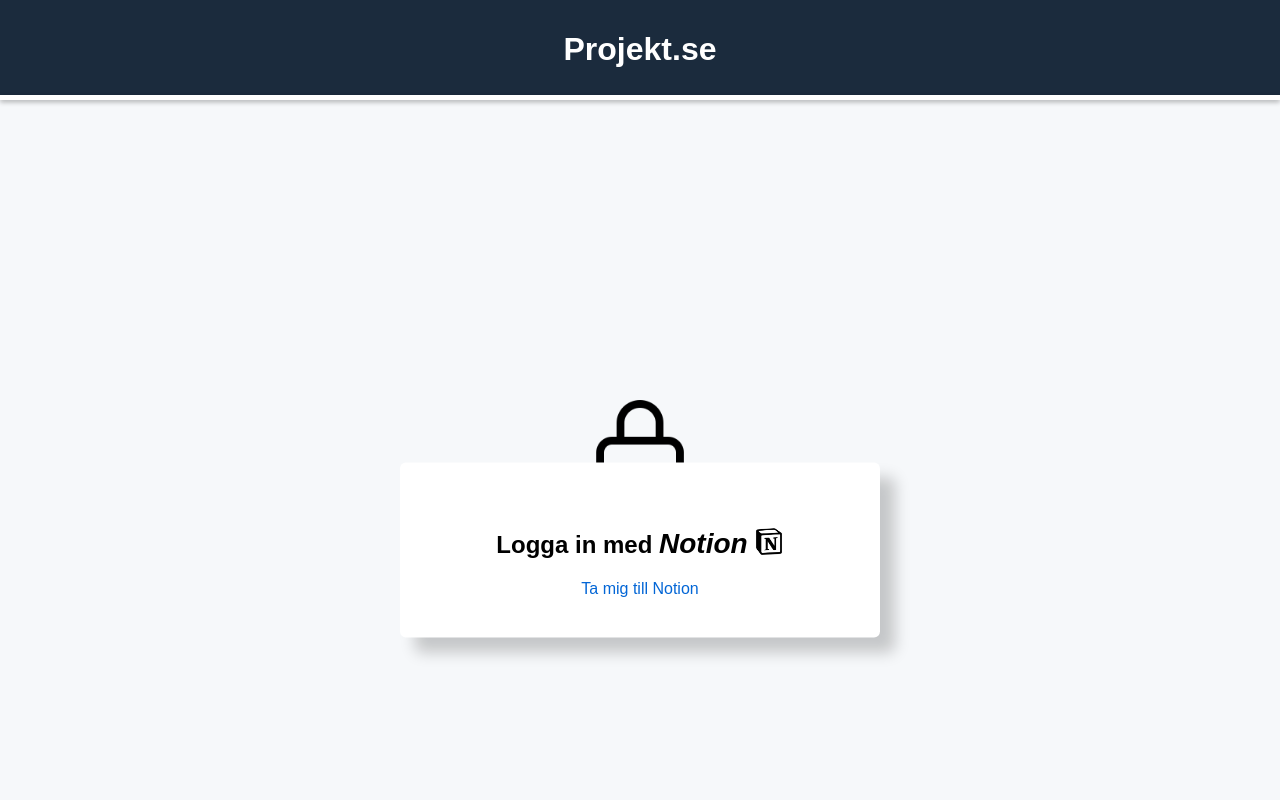
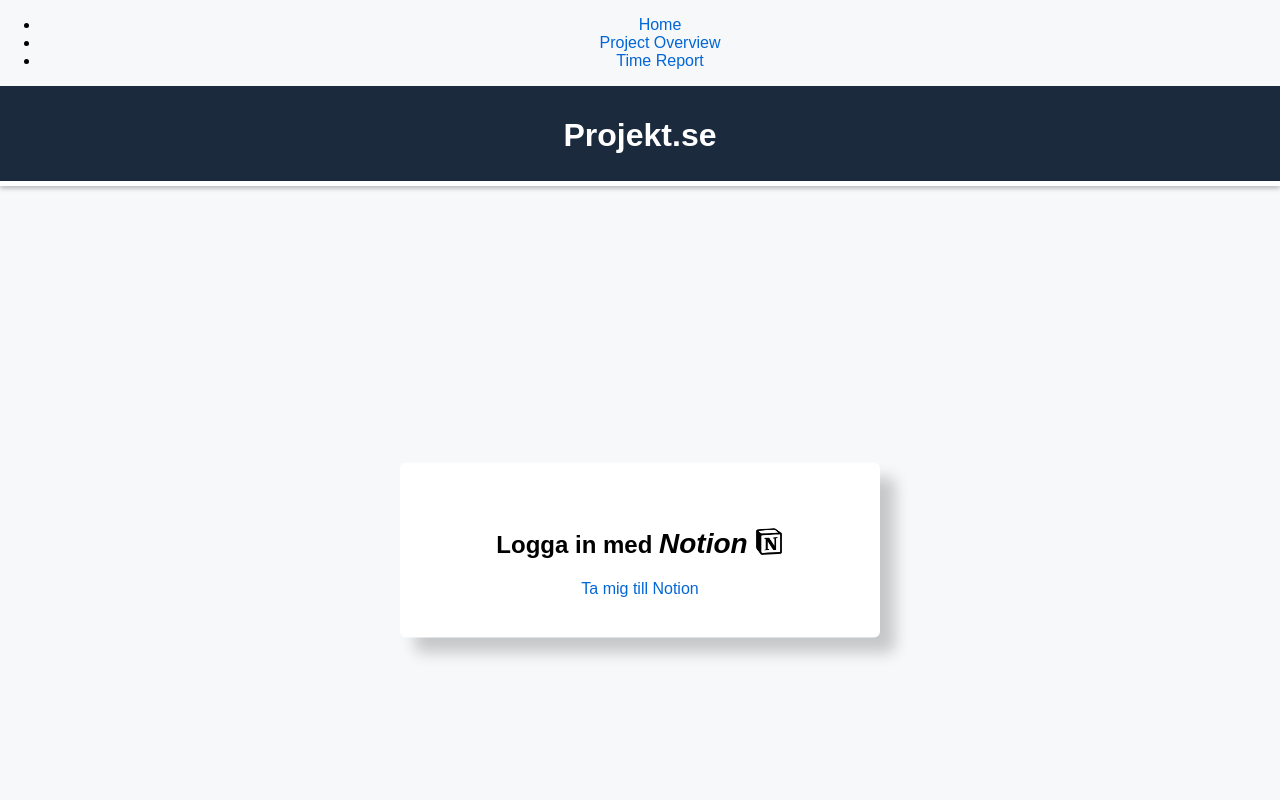
Before and after one commit to jonnaagus/ScriptSquad-, a React (Create React App) app: page / in a window 1280 px wide. Shown: the top 800 px of the page. Built offline with nearby package versions, Linux system fonts and the light colour scheme.

Commit message:
moved component folder to components
combined components folders
removed Layout duplicate

```diff
--- a/src/App.js
+++ b/src/App.js
@@ -4,8 +4,8 @@
 import OverviewTable from './pages/overview'; // Importera översiktstabellen
 import Timereport from './pages/Timereport.js';
 import { Route, Routes } from "react-router-dom";
-import Layout from './component/Layout.js';
-import RequireAuth from './component/RequireAuth.js';
+import Layout from './components/Layout.js';
+import RequireAuth from './components/RequireAuth.js';
 
 function App() {
   return (
--- a/src/component/Layout.js
+++ /dev/null
@@ -1,11 +0,0 @@
-import { Outlet } from "react-router-dom";
-
-const Layout = () => {
-    return (
-        <div className="App">
-            <Outlet />
-        </div>
-    )
-}
-
-export default Layout
```
Also changed, not shown: src/components/RequireAuth.js (renamed from src/component/RequireAuth.js).
